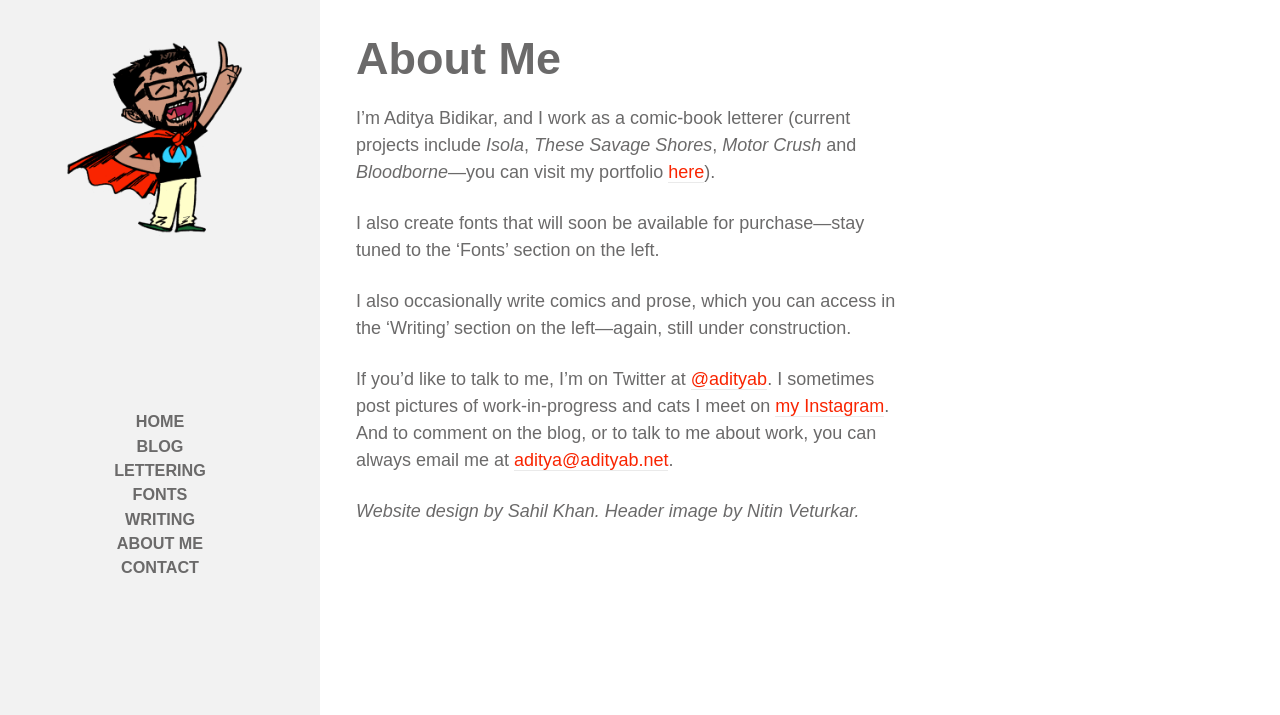
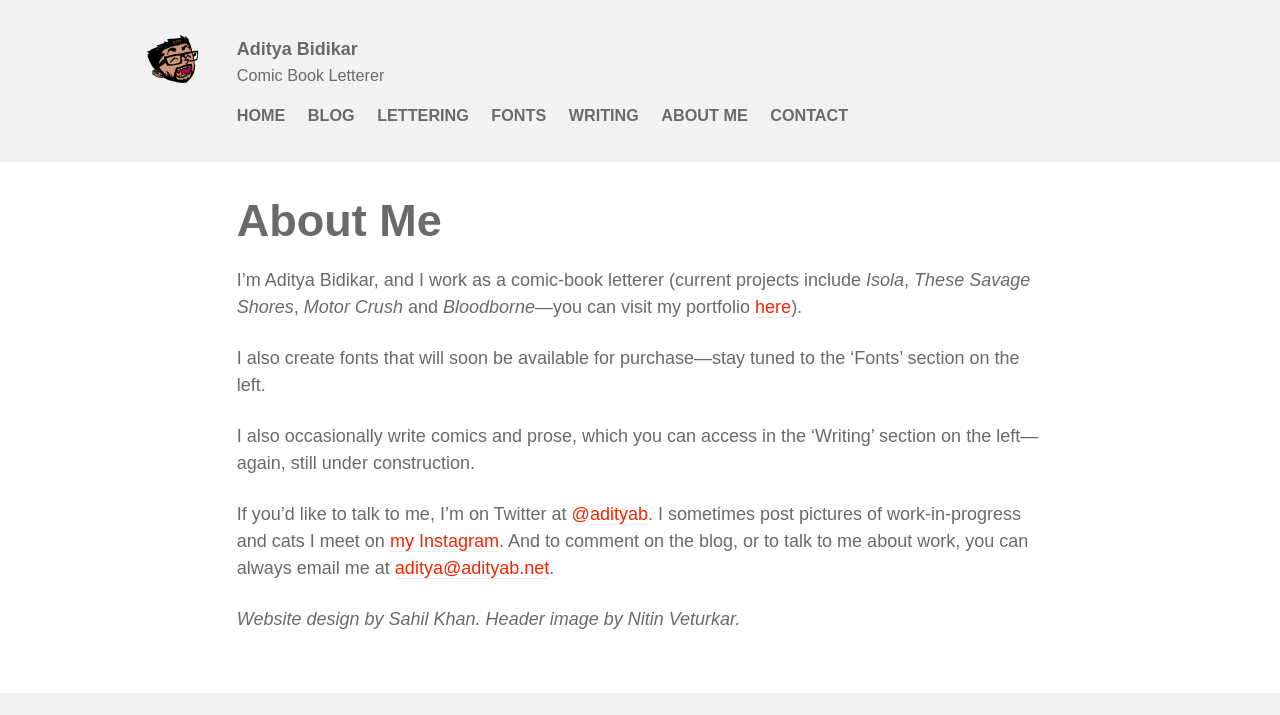
Before and after one commit to adityabidikar/adityabidikar.github.io, a Jekyll site: the page built from page-about.md, in a window 1280 px wide. Shown: the top 715 px of the page. Built offline with Jekyll 4.4.1, drawn with Linux system fonts in a browser that asks for light colours; nearby versions of some CDN libraries; some web fonts are replaced; some of the changed text lies outside the part shown; grey boxes are pictures that could not be loaded.

Commit message:
Substack update

```diff
--- a/_includes/footer.html
+++ b/_includes/footer.html
@@ -1,27 +1,11 @@
-<div class="footer">
-			<span class="subscribe-title">Sign up for my newsletter</span>
-			<div id="mc_embed_signup" class="subscribe clearfix">
-				<form action="https://adityab.us17.list-manage.com/subscribe/post?u=679dd62e7eb7d64a9469279dd&amp;id=af9a57b05d" method="post" id="mc-embedded-subscribe-form" name="mc-embedded-subscribe-form" class="validate" target="_blank" novalidate="">
-					<div id="mc_embed_signup_scroll">
-						<div class="mc-field-group">
-							<input placeholder="Your email address..." type="email" value="" name="EMAIL" class="required email" id="mce-EMAIL">
-						</div>
-						<div id="mce-responses" class="clear">
-							<div class="response" id="mce-error-response" style="display:none"></div>
-							<div class="response" id="mce-success-response" style="display:none"></div>
-						</div>    <!-- real people should not fill this in and expect good things - do not remove this or risk form bot signups-->
-						<div style="position: absolute; left: -5000px;" aria-hidden="true"><input type="text" name="b_679dd62e7eb7d64a9469279dd_af9a57b05d" tabindex="-1" value=""></div>
-						<div class="clear"><input type="submit" value="Go" name="subscribe" id="mc-embedded-subscribe" class="button"></div>
-					</div>
-				</form>
-			</div>
+		<div class="footer">
+			<iframe width="100%" height="320" src="https://adityab.substack.com/embed" frameborder="0" scrolling="no"></iframe>
 			<span class="copyright">© 2018 &ndash; Aditya Bidikar • <a href="{{ site.baseurl }}/feed.xml">RSS</a></span>
 		</div> <!-- .footer -->
 
 
 		<!-- javascript -->
 		<script src="https://code.jquery.com/jquery-3.2.1.slim.min.js" integrity="sha384-KJ3o2DKtIkvYIK3UENzmM7KCkRr/rE9/Qpg6aAZGJwFDMVNA/GpGFF93hXpG5KkN" crossorigin="anonymous"></script>
-		<script id="mcjs">!function(c,h,i,m,p){m=c.createElement(h),p=c.getElementsByTagName(h)[0],m.async=1,m.src=i,p.parentNode.insertBefore(m,p)}(document,"script","https://chimpstatic.com/mcjs-connected/js/users/679dd62e7eb7d64a9469279dd/51052939f23c733abea498d65.js");</script>
 		<script type="text/javascript">
 
 			$('.header button').click(function() {
--- a/_includes/header.html
+++ b/_includes/header.html
@@ -15,51 +15,29 @@
 
 		<div class="header">
 			<a href="{{ site.baseurl }}/">
-				<picture>
-					<source srcset="{{ "/img/character.png" | relative_url }}" media="(min-width:992px)">
-					<img srcset="{{ "/img/character_head.png" | relative_url }}" title="Aditya Bidikar">
-				</picture>
+				<img srcset="{{ "/img/character_head.png" | relative_url }}" title="Aditya Bidikar">
 			</a>
 
 			<div class="name-tag">
 				<h1>Aditya Bidikar</h1>
 				<span>Comic Book Letterer</span>
+
+				<ul>
+					<li><a href="{{ site.baseurl }}/">Home</a></li>
+					<li><a href="{{ site.baseurl }}/blog/">Blog</a></li>
+					<li><a href="{{ site.baseurl }}/lettering/">Lettering</a></li>
+					<li><a href="{{ site.baseurl }}/fonts/">Fonts</a></li>
+					<!-- <div class="clearfix"></div> -->
+					<li><a href="{{ site.baseurl }}/writing/">Writing</a></li>
+					<li><a href="{{ site.baseurl }}/about/">About Me</a></li>
+					<li><a href="{{ site.baseurl }}/contact/">Contact</a></li>
+				</ul>
 			</div>
 
 			<button class="">
 				<i class="material-icons">menu</i>
 				<i class="material-icons display-none">close</i>
 			</button>
-
-			<ul>
-				<li><a href="{{ site.baseurl }}/">Home</a></li>
-				<li><a href="{{ site.baseurl }}/blog/">Blog</a></li>
-				<li><a href="{{ site.baseurl }}/lettering/">Lettering</a></li>
-				<li><a href="{{ site.baseurl }}/fonts/">Fonts</a></li>
-				<li><a href="{{ site.baseurl }}/writing/">Writing</a></li>
-				<li><a href="{{ site.baseurl }}/about/">About Me</a></li>
-				<li><a href="{{ site.baseurl }}/contact/">Contact</a></li>
-			</ul>
-
-			<div class="footer">
-				<span class="subscribe-title">Sign up for my newsletter</span>
-				<div id="mc_embed_signup" class="subscribe clearfix">
-					<form action="https://adityab.us17.list-manage.com/subscribe/post?u=679dd62e7eb7d64a9469279dd&amp;id=af9a57b05d" method="post" id="mc-embedded-subscribe-form" name="mc-embedded-subscribe-form" class="validate" target="_blank" novalidate="">
-						<div id="mc_embed_signup_scroll">
-							<div class="mc-field-group">
-								<input placeholder="Your email address..." type="email" value="" name="EMAIL" class="required email" id="mce-EMAIL">
-							</div>
-							<div id="mce-responses" class="clear">
-								<div class="response" id="mce-error-response" style="display:none"></div>
-								<div class="response" id="mce-success-response" style="display:none"></div>
-							</div>    <!-- real people should not fill this in and expect good things - do not remove this or risk form bot signups-->
-							<div style="position: absolute; left: -5000px;" aria-hidden="true"><input type="text" name="b_679dd62e7eb7d64a9469279dd_af9a57b05d" tabindex="-1" value=""></div>
-							<div class="clear"><input type="submit" value="Go" name="subscribe" id="mc-embedded-subscribe" class="button"></div>
-						</div>
-					</form>
-				</div>
-				<span class="copyright">© 2018 &ndash; Aditya Bidikar • <a href="{{ site.baseurl }}/feed.xml">RSS</a></span>
-			</div>
 		</div> <!-- .header -->
 
 		<ul class="mobile-menu display-none">
--- a/style.scss
+++ b/style.scss
@@ -119,71 +119,72 @@
 	}
 }
 
-.subscribe-title {
-	display: block;
-	font-weight: bold;
-	margin-bottom: 12px;
-}
+// .subscribe-title {
+// 	display: block;
+// 	font-weight: bold;
+// 	margin-bottom: 12px;
+// }
 
-.subscribe {
-	margin-bottom: 12px;
+// .subscribe {
+// 	margin-bottom: 12px;
 
-	.mc-field-group {
-		display: inline-block;
-		float: left;
-		width: calc(100% - 48px);
+// 	.mc-field-group {
+// 		display: inline-block;
+// 		float: left;
+// 		width: calc(100% - 48px);
 
-		input[type="email"] {
-			-webkit-appearance: none;
-			-moz-appearance: none;
-			appearance: none;
-			border: 1px solid $white;
-			@include border-radius(4px 0 0 4px);
-			color: $grey-primary;
-			height: 48px;
-			outline: none;
-			padding: 15px 8px;
-			transition: border 0.15s;
-			width: 100%;
+// 		input[type="email"] {
+// 			-webkit-appearance: none;
+// 			-moz-appearance: none;
+// 			appearance: none;
+// 			border: 1px solid $white;
+// 			@include border-radius(4px 0 0 4px);
+// 			color: $grey-primary;
+// 			height: 48px;
+// 			outline: none;
+// 			padding: 15px 8px;
+// 			transition: border 0.15s;
+// 			width: 100%;
 
-			&:active, &:focus {
-				border: 1px solid lighten($grey-primary, 40%);
-			}
+// 			&:active, &:focus {
+// 				border: 1px solid lighten($grey-primary, 40%);
+// 			}
 
-			&::placeholder {
-				color: lighten($grey-primary, 40%);
-			}
-		}
-	}
+// 			&::placeholder {
+// 				color: lighten($grey-primary, 40%);
+// 			}
+// 		}
+// 	}
 
-	.clear {
-		display: inline-block;
-		float: left;
+// 	.clear {
+// 		display: inline-block;
+// 		float: left;
 
-		.button {
-			background: lighten($grey-primary, 40%);
-			border: 1px solid lighten($grey-primary, 40%);
-			@include border-radius(0 4px 4px 0);
-			color: $white;
-			height: 48px;
-			outline: none;
-			padding: 15px 0;
-			text-align: center;
-			transition: background 0.15s;
-			width: 48px;
+// 		.button {
+// 			background: lighten($grey-primary, 40%);
+// 			border: 1px solid lighten($grey-primary, 40%);
+// 			@include border-radius(0 4px 4px 0);
+// 			color: $white;
+// 			height: 48px;
+// 			outline: none;
+// 			padding: 15px 0;
+// 			text-align: center;
+// 			transition: background 0.15s;
+// 			width: 48px;
 
-			&:hover, &:active, &:focus {
-				background: lighten($grey-primary, 25%);
-				border: 1px solid lighten($grey-primary, 25%);
-				cursor: pointer;
-			}
-		}
-	}
-}
+// 			&:hover, &:active, &:focus {
+// 				background: lighten($grey-primary, 25%);
+// 				border: 1px solid lighten($grey-primary, 25%);
+// 				cursor: pointer;
+// 			}
+// 		}
+// 	}
+// }
 
 .copyright {
 	color: lighten($grey-primary, 15%);
 	display: block;
+	margin: 24px 0 48px;
 
 	a {
 		color: lighten($grey-primary, 15%);
@@ -336,6 +337,8 @@
 		}
 
 		img {
+			border: 2px solid $grey-light;
+			@include border-radius(4px);
 			display: block;
 			margin: 0 0 12px -24px;
 			min-width: 100%;
@@ -531,38 +534,40 @@
 
 	.footer {
 		padding: 24px 12.5%;
+		text-align: center;
 	}
 }
 
 @media screen and (min-width: 992px) {
-	html {
-		height: 100%;
-		min-height: 100%;
-	}
+	// html {
+	// 	height: 100%;
+	// 	min-height: 100%;
+	// }
 
-	body {
-		display: flex;
-		flex-direction: row;
-		height: 100%;
-		max-height: 100%;
-		overflow: hidden;
-	}
+	// body {
+	// 	display: flex;
+	// 	flex-direction: row;
+	// 	height: 100%;
+	// 	max-height: 100%;
+	// 	overflow: hidden;
+	// }
 
 	.header {
-		flex-direction: column;
-		max-height: 100%;
-		padding: 36px 24px;
-		text-align: center;
-		width: 25%;
+		// flex-direction: column;
+		// max-height: 100%;
+		align-items: flex-start;
+		justify-content: flex-start;
+		padding: 18px 18.5% 0;
+		// text-align: center;
+		// width: 25%;
 
 		img {
-			height: auto;
-			margin: 0 auto;
-			width: 75%;
+			margin: 0 24px 0 -108px;
 		}
 
 		.name-tag {
-			display: none;
+			// display: none;
+			min-width: 100%;
 		}
 
 		button {
@@ -574,6 +579,11 @@
 			font-weight: bold;
 			list-style: none;
 			padding-left: 0;
+
+			li {
+				display: inline-block;
+				margin-right: 18px;
+			}
 
 			a {
 				color: $grey-primary;
@@ -588,11 +598,11 @@
 			}
 		}
 
-		.footer {
-			display: block;
-			font-size: 0.8rem;
-			padding: 0;
-		}
+		// .footer {
+		// 	display: block;
+		// 	font-size: 0.8rem;
+		// 	padding: 0;
+		// }
 	}
 
 	.mobile-menu {
@@ -600,9 +610,9 @@
 	}
 
 	.content {
-		overflow-y: scroll;
-		padding: 36px 30% 36px 36px;
-		width: 75%;
+		// overflow-y: scroll;
+		padding: 36px 18.5%;
+		// width: 75%;
 
 		.posts {
 			.post:last-child {
@@ -611,20 +621,20 @@
 		}
 
 		&.single {
-			width: 75%;
+			// width: 75%;
 
 			img {
 				margin: 0 0 12px;
-				width: 125%;
+				width: 100%;
 			}
 
 			img + em {
 				display: block;
-				width: 125%;
+				width: 100%;
 			}
 
 			figure {
-				min-width: 125%;
+				min-width: 100%;
 
 				img {
 					width: 100%;
@@ -634,7 +644,14 @@
 	}
 
 	.footer {
-		display: none;
+		// display: none;
+		padding: 24px 18.5%;
+	}
+}
+
+@media screen and (min-width: 1365px) {
+	.single .post {
+		width: 80%;
 	}
 }
 
@@ -644,29 +661,21 @@
 	}
 
 	.header {
-		padding: 72px 48px;
-		width: 20%;
+		// padding: 72px 48px;
+		// width: 20%;
 
 		ul {
 			font-size: 1.2rem;
 		}
-
-		.footer {
-			font-size: 1rem;
-
-			.subscribe-title {
-				font-size: 1.2rem;
-			}
-		}
 	}
 
 	.content {
-		padding: 72px 40% 72px 72px;
-		width: 80%;
+		// padding: 72px 40% 72px 72px;
+		// width: 80%;
 
 		.section .posts .post {
-			margin-left: 48px;
-			width: calc(50% - 24px);
+			// margin-left: 48px;
+			// width: calc(50% - 24px);
 		}
 
 		.post-category, .post-date {
@@ -674,7 +683,11 @@
 		}
 
 		&.single {
-			width: 80%;
+			// width: 80%;
+
+			.post {
+				width: 80%;
+			}
 
 			h2, p {
 				margin-bottom: 2rem;
```
